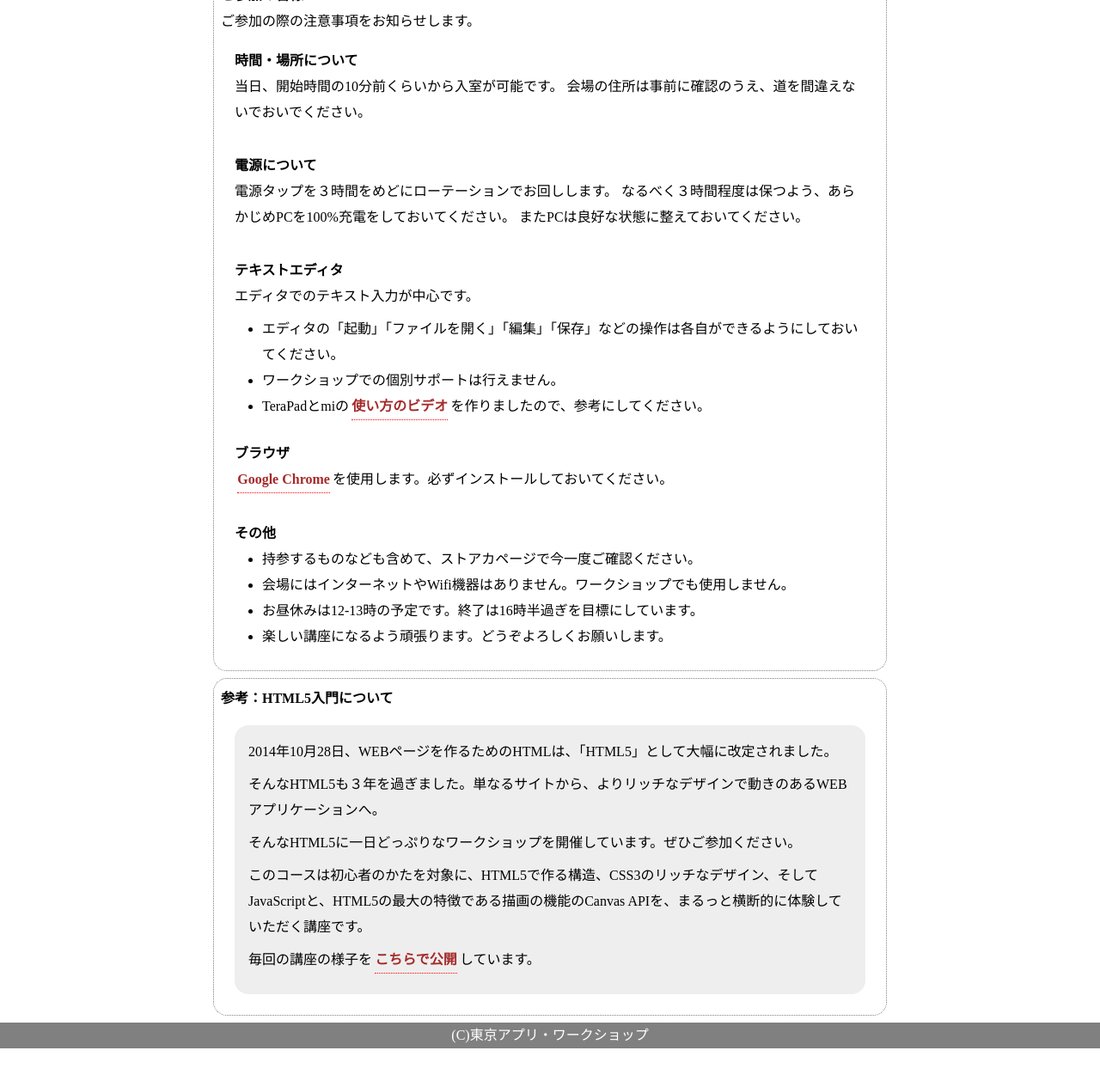
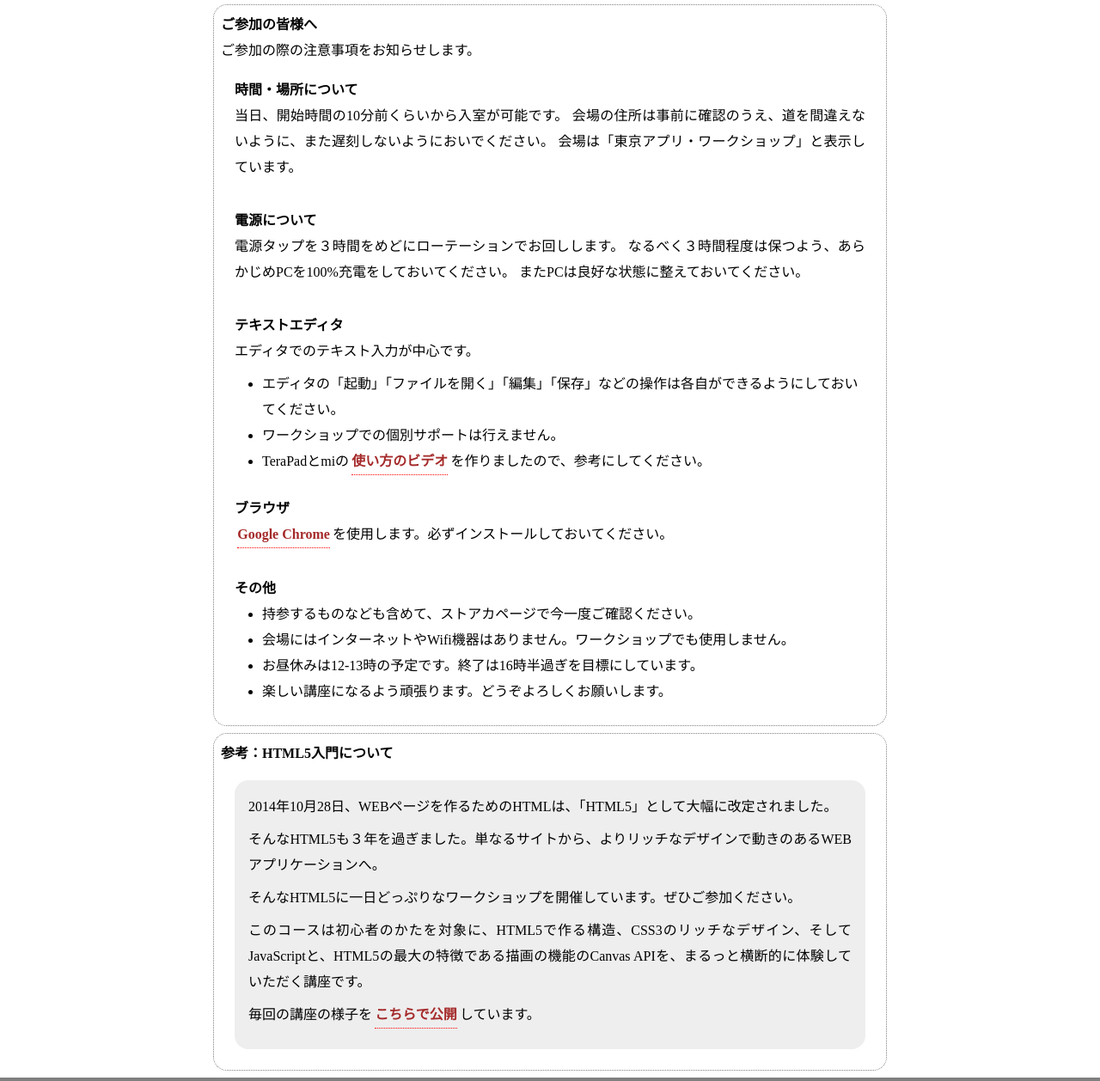
Before and after one commit to nakashimmer/taws-HTML5, a plain HTML site: page index.html in a window 1280 px wide. Shown: the part 200-1458 px from the top of the page at 86% size. Before the commit the page ends 1420 px from the top, so only its background shows below. Drawn offline with Linux system fonts and the light colour scheme.

Commit message:
揃え修正

```diff
--- a/index.html
+++ b/index.html
@@ -6,12 +6,15 @@
 		<meta name="viewport" content="width=device-width">
 		<style>
 			*{margin:0;padding:0;font-size:16px;line-height:30px;}
-			h1{text-align:center;font-size:2em;background-color:gray;color:white;}
+			h1{text-align:center;font-size:2em;background-color:gray;color:white;line-height:2em;}
 			main{max-width:800px;margin:0 auto;}
 			main>section{border:1px dotted gray;border-radius:1em;}
 			section{margin:0.5em;padding:0.5em;}
 			ol,ul{margin-left:2em;}
-			p{margin-bottom:0.5em;}
+			p{margin-bottom:0.5em;
+				text-align:justify;
+	text-justify:inter-ideograph;
+			}
 			.attention{
 				background-color: pink;
 			}
@@ -19,7 +22,10 @@
 				display:inline-block;border-bottom:1px dotted red;
 				margin:0 0.2em;
 			}
-			footer>p{background-color:gray;color:white;text-align:center;margin:0;}
+			footer>p{
+				background-color:gray;color:white;
+				text-align:center;margin:0;line-height:2em;
+			}
 			blockquote{
 				background-color:#eee;
 				margin:1em;
@@ -46,7 +52,8 @@
 				<section>
 					<h3>時間・場所について</h3>
 					<p>当日、開始時間の10分前くらいから入室が可能です。
-					会場の住所は事前に確認のうえ、道を間違えないでおいでください。</p>
+					会場の住所は事前に確認のうえ、道を間違えないように、また遅刻しないようにおいでください。
+					会場は「東京アプリ・ワークショップ」と表示しています。</p>
 				</section>
 
 				<section>
```
